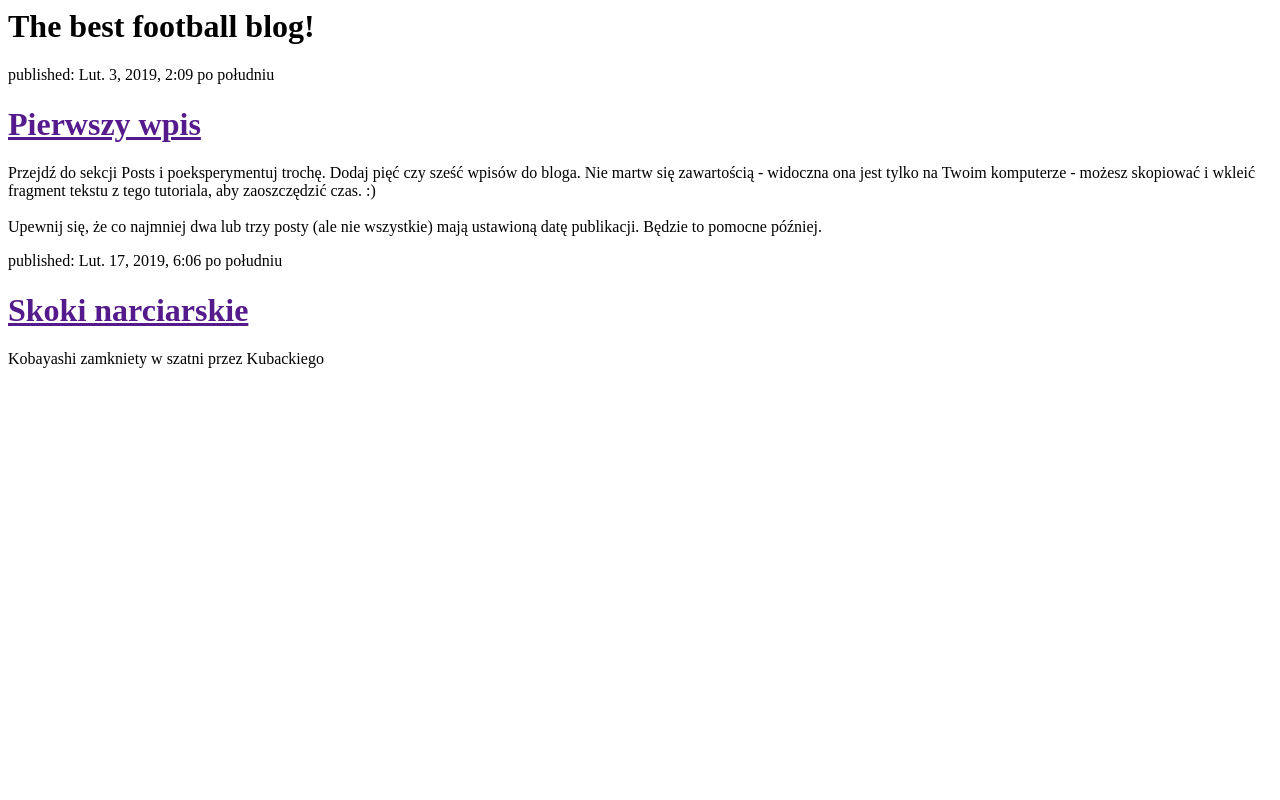
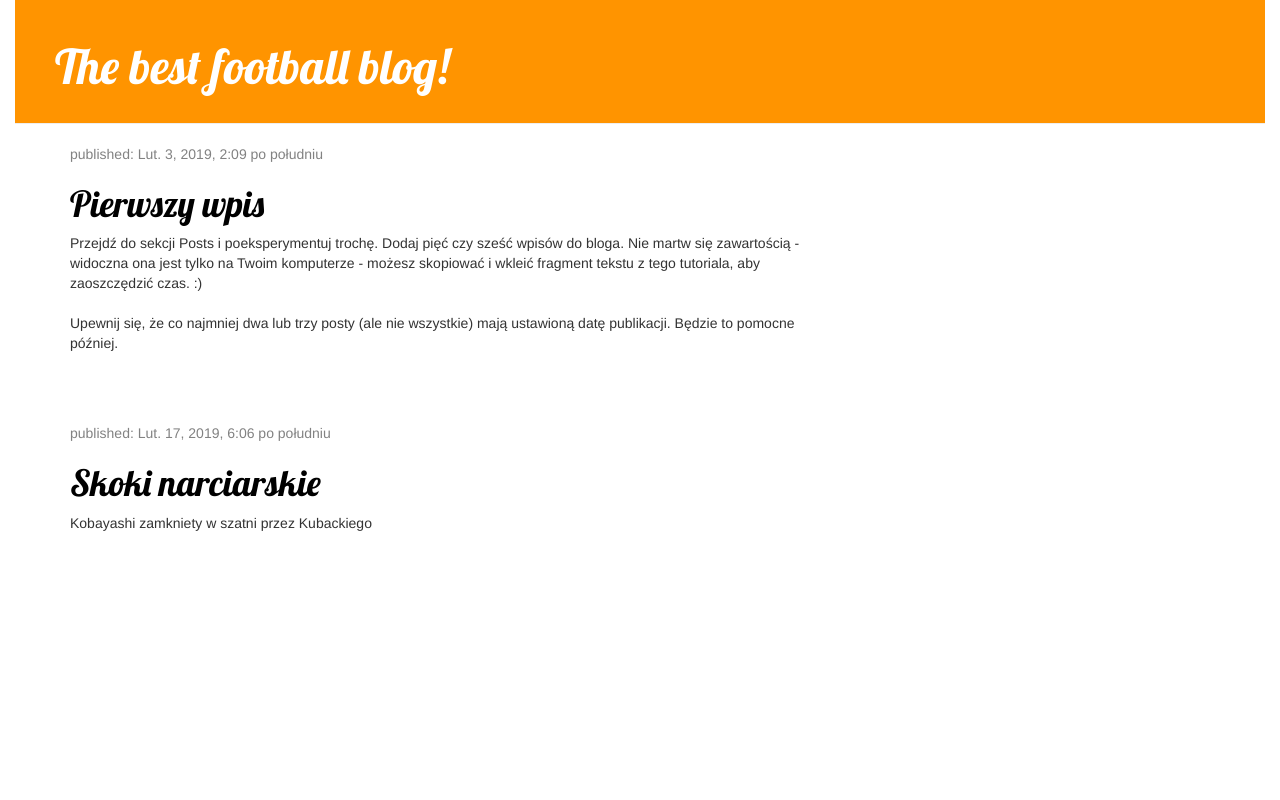
Before and after one commit to akregiel/football-blog, a Django app: page / in a window 1280 px wide. Run offline with Django 3.2, Linux system fonts and the light colour scheme; data comes from the database, SQL or seed files in the repository; some libraries are stand-ins or nearby versions.

Commit message:
CSS added

```diff
--- /dev/null
+++ b/blog/static/css/blog.css
@@ -0,0 +1,70 @@
+h1 {
+    color: rgb(0, 19, 128);
+}
+
+h1 a {
+    color: green;
+    font-family: 'Lobster';
+}
+
+body {
+    padding-left: 15px;
+    padding-right: 15px;
+}
+
+.page-header {
+    background-color: #ff9400;
+    margin-top: 0;
+    padding: 20px 20px 20px 40px;
+}
+
+.page-header h1,
+.page-header h1 a,
+.page-header h1 a:visited,
+.page-header h1 a:active {
+    color: #ffffff;
+    font-size: 36pt;
+    text-decoration: none;
+}
+
+.content {
+    margin-left: 40px;
+}
+
+h1,
+h2,
+h3,
+h4 {
+    font-family: 'Lobster', cursive;
+}
+
+.date {
+    color: #828282;
+}
+
+.save {
+    float: right;
+}
+
+.post-form textarea,
+.post-form input {
+    width: 100%;
+}
+
+.top-menu,
+.top-menu:hover,
+.top-menu:visited {
+    color: #ffffff;
+    float: right;
+    font-size: 26pt;
+    margin-right: 20px;
+}
+
+.post {
+    margin-bottom: 70px;
+}
+
+.post h1 a,
+.post h1 a:visited {
+    color: #000000;
+}
--- a/blog/templates/blog/post_list.html
+++ b/blog/templates/blog/post_list.html
@@ -1,20 +1,33 @@
+{% load static %}
 <html>
 
 <head>
+    <link rel="stylesheet" href="//maxcdn.bootstrapcdn.com/bootstrap/3.2.0/css/bootstrap.min.css">
+    <link rel="stylesheet" href="//maxcdn.bootstrapcdn.com/bootstrap/3.2.0/css/bootstrap-theme.min.css">
+    <link href="//fonts.googleapis.com/css?family=Lobster&subset=latin,latin-ext" rel="stylesheet" type="text/css">
+    <link rel="stylesheet" href="{% static 'css/blog.css' %}">
     <title>Football blog</title>
 </head>
 
 <body>
-    <div>
+    <div class="page-header">
         <h1>The best football blog!</h1>
     </div>
-    {%for post in posts %}
-    <div>
-        <p>published: {{post.data_publikacji}}</p>
-        <h1><a href="">{{post.tytul}}</a></h1>
-        <p>{{post.tekst|linebreaksbr }}</p>
+    <div class="content container">
+        <div class="row">
+            <div class="col-md-8">
+                {% for post in posts %}
+                <div class="post">
+                    <div class="date">
+                        <p>published: {{ post.data_publikacji }}</p>
+                    </div>
+                    <h1><a href="">{{ post.tytul }}</a></h1>
+                    <p>{{ post.tekst|linebreaksbr }}</p>
+                </div>
+                {% endfor %}
+            </div>
+        </div>
     </div>
-    {% endfor %}
 </body>
 
 </html>
```
